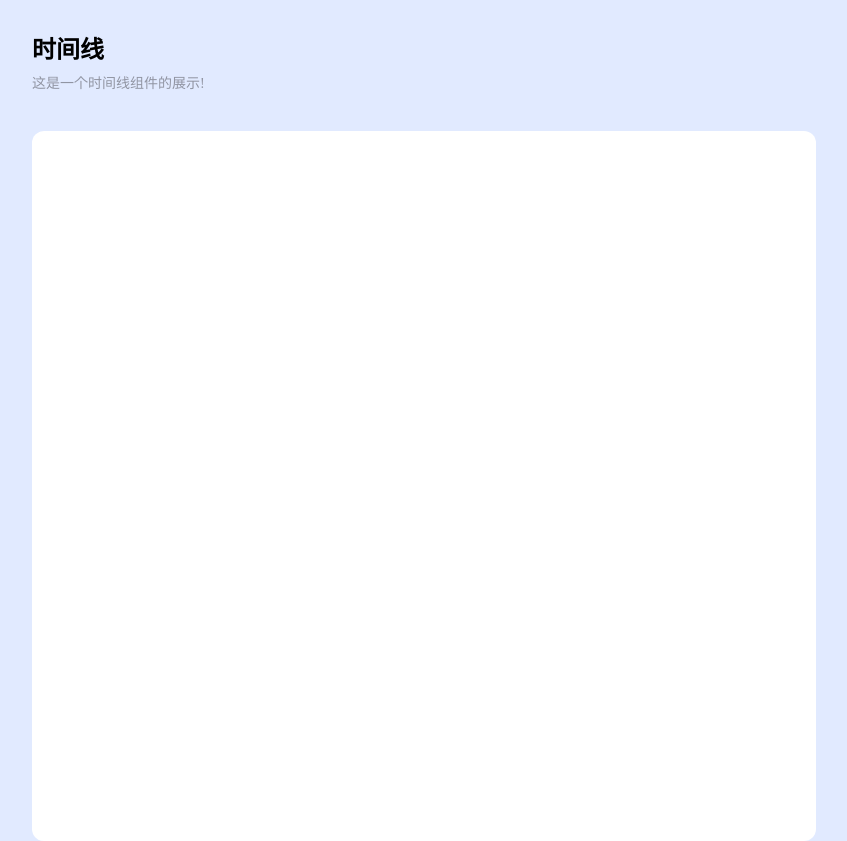
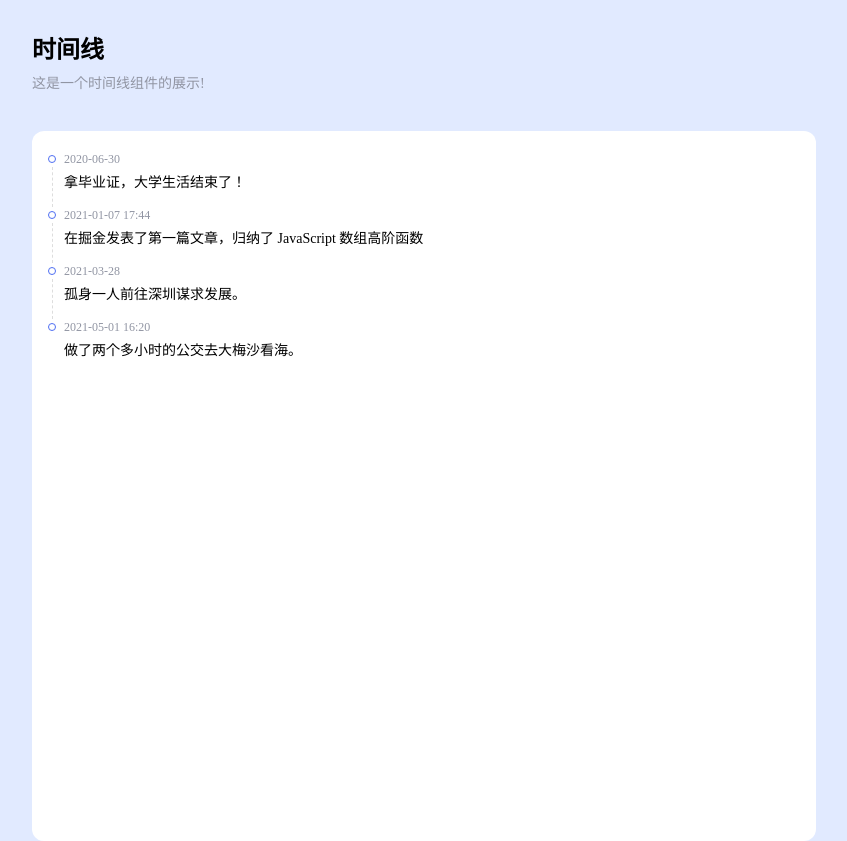
Before and after one commit to hzq-up/react-common-examples, a React (Vite) app: page / in a window 1280 px wide. Shown: the whole page, without its empty margins (216-1063 px from the left). Built offline with nearby package versions, Linux system fonts and the light colour scheme.

Commit message:
feat: 新增时间线组件

```diff
--- a/src/App.jsx
+++ b/src/App.jsx
@@ -3,6 +3,26 @@ import reactLogo from './assets/react.svg'
 import styles from './app.module.scss'
 
 function App() {
+
+  const initData = [
+    {
+      time: '2020-06-30',
+      text: '拿毕业证，大学生活结束了！',
+    },
+    {
+      time: '2021-01-07 17:44',
+      text: '在掘金发表了第一篇文章，归纳了 JavaScript 数组高阶函数',
+      url: 'https://juejin.cn/post/6914951772922445832'
+    },
+    {
+      time: '2021-03-28',
+      text: '孤身一人前往深圳谋求发展。',
+    },
+    {
+      time: '2021-05-01 16:20',
+      text: '做了两个多小时的公交去大梅沙看海。',
+    },
+  ]
 
   return (
     <div className={styles.container}>
@@ -10,6 +30,30 @@ function App() {
       <p className={styles.desc}>这是一个时间线组件的展示!</p>
       <div className={styles.timeLineBox}>
 
+        {
+          initData.map(item => {
+            return (
+              <div className={styles.timeLine} key={item.time}>
+                <div className={styles.topWrap}>
+                  <span className={styles.dot}></span>
+                  <span className={`${styles.time} ${styles.gapLeft8}`}>{item.time}</span>
+                </div>
+                <div className={styles.content}>
+                  <div>
+                    <div className={styles.text}>
+                      {
+                        item.url
+                          ? <a href={item.url} target='_blank'>{item.text}</a>
+                          : item.text
+                      }
+                    </div>
+                  </div>
+                </div>
+              </div>
+
+            )
+          })
+        }
       </div>
     </div>
   )
--- a/src/app.module.scss
+++ b/src/app.module.scss
@@ -2,6 +2,7 @@
   padding: 0;
   margin: 0;
 }
+
 body {
   display: flex;
   justify-content: center;
@@ -10,6 +11,7 @@ body {
   width: 100vw;
   overflow: auto;
 }
+
 .container {
   width: 784px;
   margin-top: 30px;
@@ -29,5 +31,68 @@ body {
     background-color: #ffffff;
     min-height: 670px;
     margin-top: 40px;
+    font-size: 14px;
+
+    .timeLine {
+      width: 100%;
+
+      &:not(:last-child) .content::before {
+        position: absolute;
+        left: -12.5px;
+        top: 0;
+        content: ' ';
+        height: 100%;
+        border-left: 1px #ddd dashed;
+      }
+
+      .gapLeft8 {
+        margin-left: 8px;
+      }
+
+      .topWrap {
+        display: flex;
+        align-items: center;
+        height: 16px;
+        // border: 1px red solid;
+
+        .dot {
+          width: 8px;
+          height: 8px;
+          border: 1.5px solid #4e6ef2;
+          border-radius: 50%;
+          box-sizing: border-box;
+        }
+
+        .time {
+          color: #9195a3;
+          font-size: 12px;
+        }
+      }
+
+      .content {
+        position: relative;
+        padding-top: 4px;
+        padding-bottom: 16px;
+        margin-left: 16px;
+
+        .text {
+          font-size: 14px;
+          a {
+            text-decoration: none;
+            color: inherit;
+            &:hover {
+              color: #315efb;
+              text-decoration: underline;
+              cursor: pointer;
+            }
+            &:visited {
+              color: #771caa;
+            }
+
+          }
+        }
+      }
+    }
+
   }
 }
```
